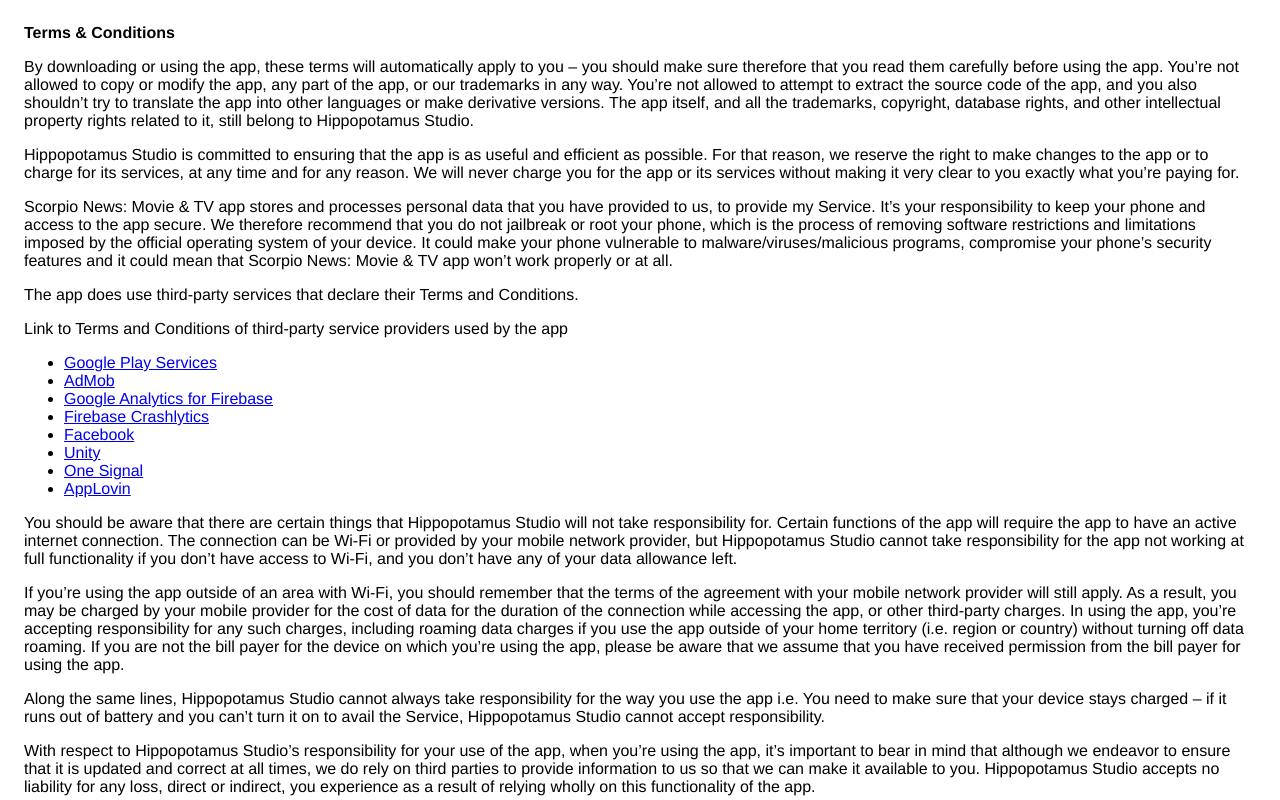
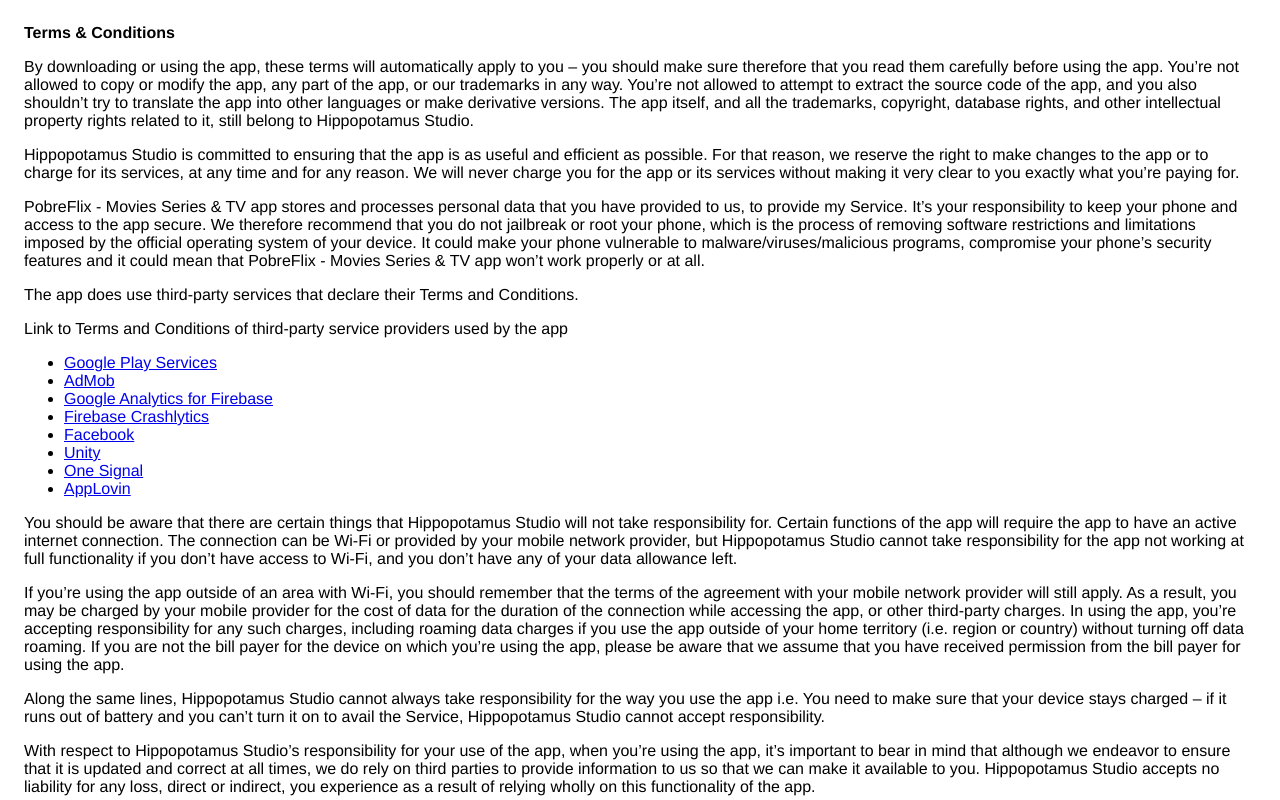
Before and after one commit to ismontic2012/ismontic2012.github.io, a plain HTML site: page scorpio-terms.html in a window 1280 px wide. Shown: the top 800 px of the page. Drawn offline with Linux system fonts and the light colour scheme.

Commit message:
Update scorpio-terms.html

```diff
--- a/scorpio-terms.html
+++ b/scorpio-terms.html
@@ -26,7 +26,7 @@
                   charge you for the app or its services without making it very
                   clear to you exactly what you’re paying for.
                 </p> <p>
-                  Scorpio News: Movie & TV app stores and processes personal data that
+                  PobreFlix - Movies Series & TV app stores and processes personal data that
                   you have provided to us, to provide my
                   Service. It’s your responsibility to keep your phone and
                   access to the app secure. We therefore recommend that you do
@@ -35,7 +35,7 @@
                   official operating system of your device. It could make your
                   phone vulnerable to malware/viruses/malicious programs,
                   compromise your phone’s security features and it could mean
-                  that Scorpio News: Movie & TV app won’t work properly or at all.
+                  that PobreFlix - Movies Series & TV app won’t work properly or at all.
                 </p> <div><p>
                     The app does use third-party services that declare their
                     Terms and Conditions.
```
